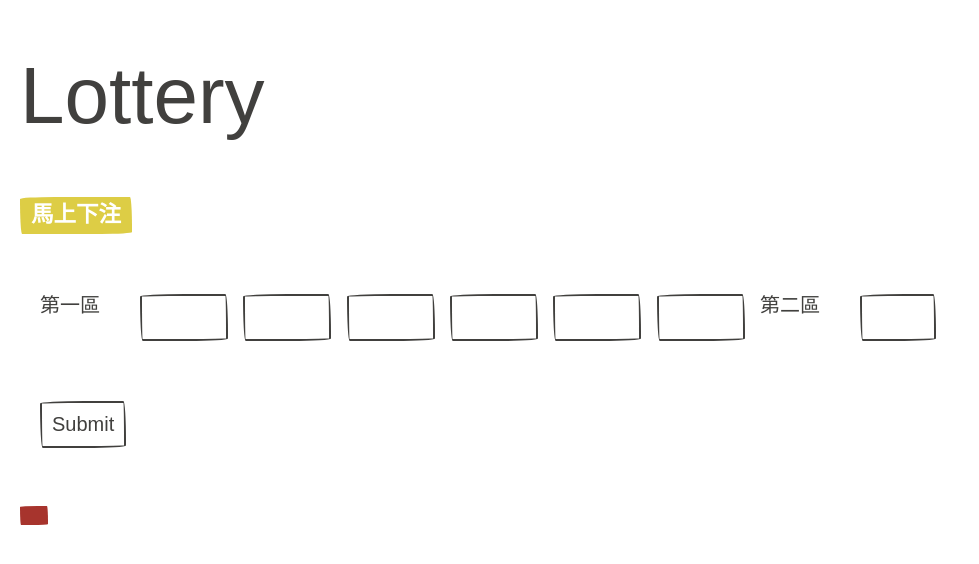
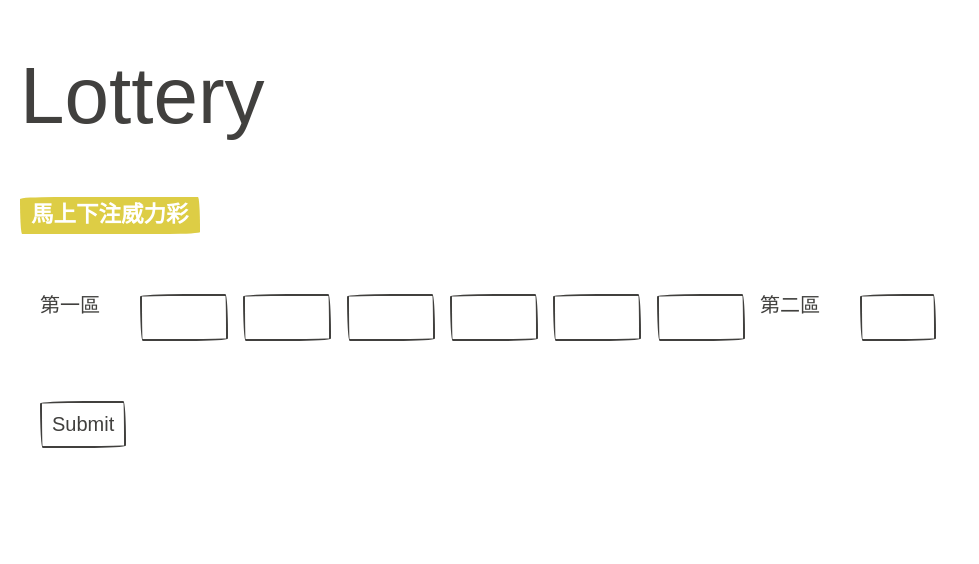
Before and after one commit to HsuanHeChen/hello_django, a Django app: page /scrapers/lottery/ in a window 1280 px wide. Shown: the part 178-742 px from the top of the page, without its empty margins (0-979 px from the left). Run offline with Django 3.2, Linux system fonts and the light colour scheme; some libraries are stand-ins or nearby versions; some web fonts are replaced.

Commit message:
no message

```diff
--- a/mysite/templates/scrapers/lottery.html
+++ b/mysite/templates/scrapers/lottery.html
@@ -2,7 +2,7 @@
 {% block head %}<title>lottery</title>{% endblock %}
 {% block content %}
   <h1>Lottery</h1>
-  <h4><span class="badge warning">馬上下注</span></h4>
+  <h4><span class="badge warning">馬上下注威力彩</span></h4>
   <form action="{% url 'scrapers:lottery' %}" method="post">
     {% csrf_token %}
     <div class="row">
@@ -29,8 +29,10 @@
   <h3>
     {% for ball in ball_greens %}
       <span class="badge success">{{ball}}</span>
+      {% if forloop.last %}
+        <span class="badge danger">{{ball_red}}</span>
+      {% endif %}
     {% endfor %}
-    <span class="badge danger">{{ball_red}}</span>
     <span> {{text}}</span>
   </h3>
 
```
